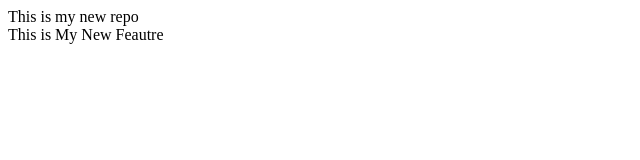
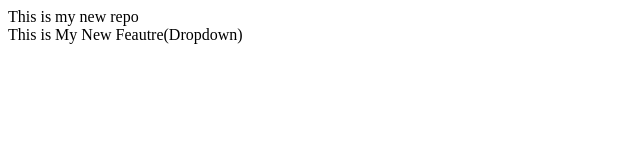
Before and after one commit to Vaibhav-Khalipe/localrepo, a plain HTML site: page index.html in a window 1280 px wide. Shown: the full height of the page, 0-640 px from the left. Drawn offline with Linux system fonts and the light colour scheme.

Commit message:
Add Dropdown

```diff
--- a/index.html
+++ b/index.html
@@ -1,7 +1,7 @@
 <p>
     This is my new repo
     <br>
-    This is My New Feautre
+    This is My New Feautre(Dropdown)
 
 
 </p>
```
